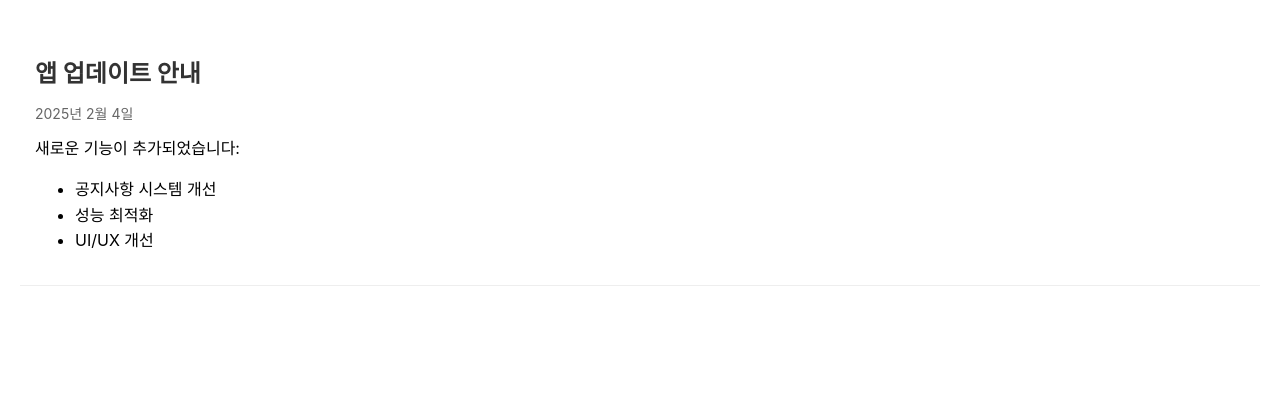
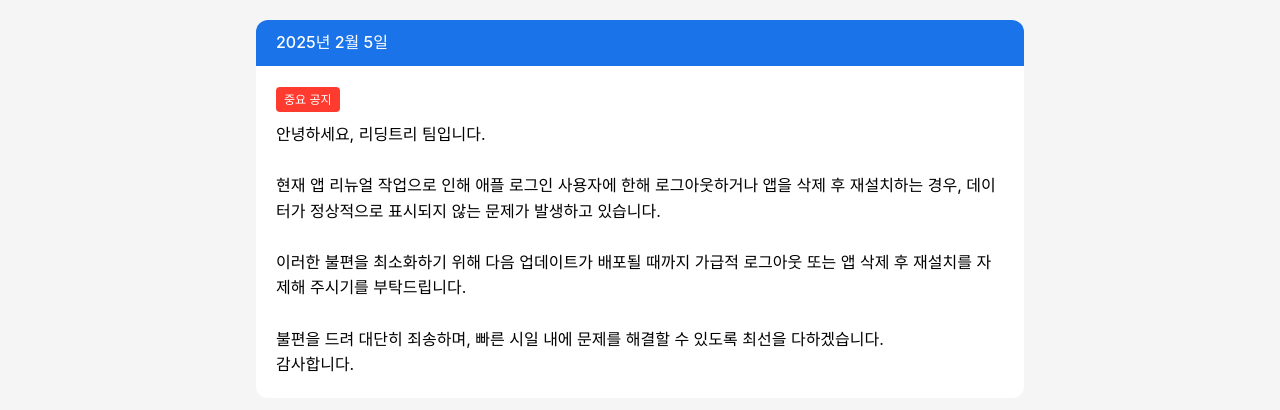
Before and after one commit to wngus606/wngus606.github.io, a plain HTML site: page index.html in a window 1280 px wide. Drawn offline with Linux system fonts and the light colour scheme.

Commit message:
앱 업데이트 내용 추가

```diff
--- a/index.html
+++ b/index.html
@@ -1,5 +1,6 @@
 <!DOCTYPE html>
 <html>
+
 <head>
     <meta charset="UTF-8">
     <meta name="viewport" content="width=device-width, initial-scale=1.0">
@@ -8,37 +9,100 @@
             font-family: -apple-system, BlinkMacSystemFont, sans-serif;
             margin: 20px;
             line-height: 1.6;
+            background: #f5f5f5;
         }
+
+        .container {
+            max-width: 768px;
+            margin: 0 auto;
+        }
+
         .notice {
             margin-bottom: 20px;
-            padding: 15px;
-            border-bottom: 1px solid #eee;
+            padding: 20px;
+            background: white;
+            border-radius: 12px;
+            box-shadow: 0 2px 4px rgba(0, 0, 0, 0.05);
         }
-        .notice h2 {
+
+        h1,
+        h2 {
             color: #333;
             margin-bottom: 10px;
         }
-        .notice-date {
-            color: #666;
-            font-size: 14px;
+
+        .timeline {
+            margin-top: 20px;
         }
+
+        .timeline-item {
+            margin-bottom: 30px;
+            background: white;
+            border-radius: 12px;
+            overflow: hidden;
+        }
+
+        .timeline-date {
+            background: #1a73e8;
+            color: white;
+            padding: 10px 20px;
+            font-weight: 500;
+        }
+
+        .timeline-content {
+            padding: 20px;
+        }
+
+        .update-card {
+            background: #f8f9fa;
+            border-radius: 8px;
+            padding: 15px;
+            margin-bottom: 10px;
+        }
+
+        .update-card:last-child {
+            margin-bottom: 0;
+        }
+
+        .update-type {
+            font-weight: 600;
+            margin-bottom: 5px;
+        }
+
+        .notice-tag {
+            display: inline-block;
+            background: #ff3b30;
+            color: white;
+            padding: 3px 8px;
+            border-radius: 4px;
+            font-size: 12px;
+            margin-bottom: 10px;
+        }
+
         .notice-content {
-            margin-top: 10px;
+            white-space: pre-line;
         }
     </style>
 </head>
+
 <body>
-    <div class="notice">
-        <h2>앱 업데이트 안내</h2>
-        <div class="notice-date">2025년 2월 4일</div>
-        <div class="notice-content">
-            새로운 기능이 추가되었습니다:
-            <ul>
-                <li>공지사항 시스템 개선</li>
-                <li>성능 최적화</li>
-                <li>UI/UX 개선</li>
-            </ul>
+    <div class="container">
+        <div class="timeline">
+            <div class="timeline-item">
+                <div class="timeline-date">2025년 2월 5일</div>
+                <div class="timeline-content">
+                    <div class="notice-tag">중요 공지</div>
+                    <div class="notice-content">안녕하세요, 리딩트리 팀입니다.
+
+                        현재 앱 리뉴얼 작업으로 인해 애플 로그인 사용자에 한해 로그아웃하거나 앱을 삭제 후 재설치하는 경우, 데이터가 정상적으로 표시되지 않는 문제가 발생하고 있습니다.
+
+                        이러한 불편을 최소화하기 위해 다음 업데이트가 배포될 때까지 가급적 로그아웃 또는 앱 삭제 후 재설치를 자제해 주시기를 부탁드립니다.
+
+                        불편을 드려 대단히 죄송하며, 빠른 시일 내에 문제를 해결할 수 있도록 최선을 다하겠습니다.
+                        감사합니다.</div>
+                </div>
+            </div>
         </div>
-    </div>
 </body>
+
 </html>
```
